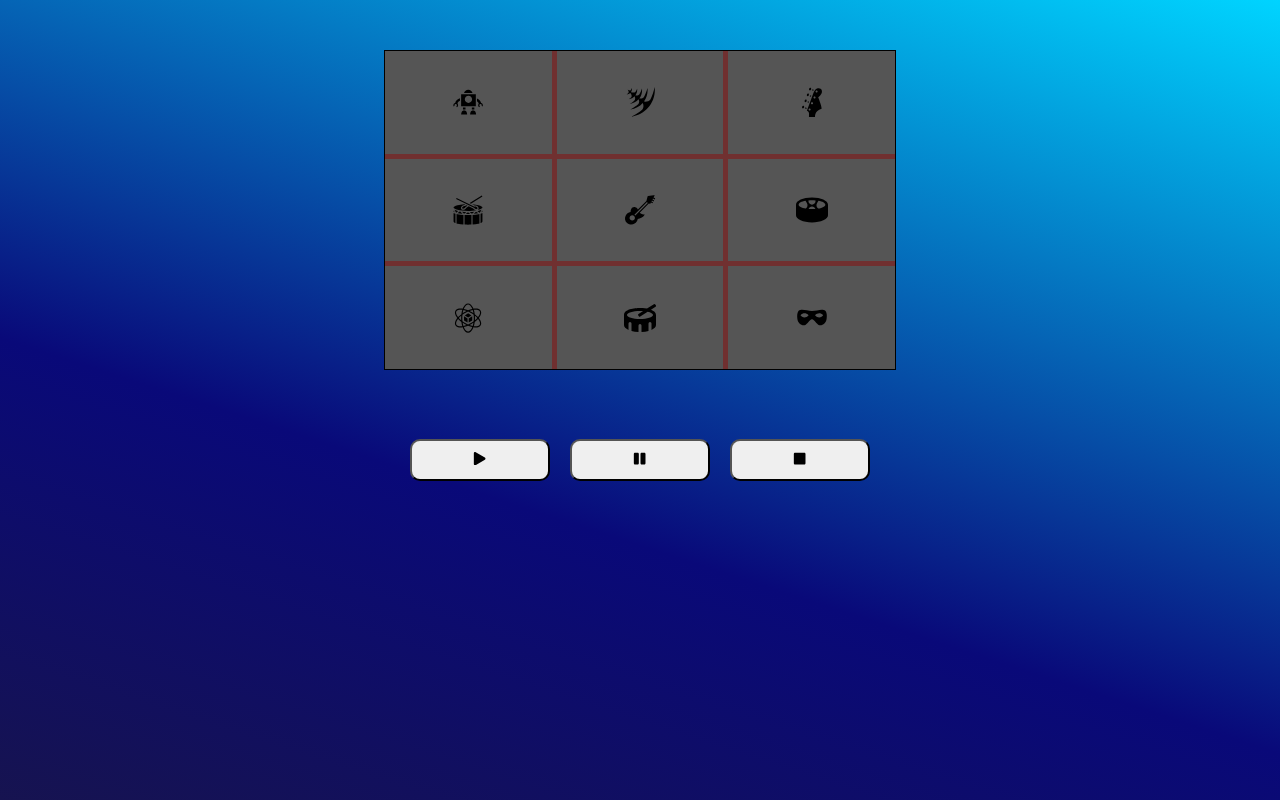
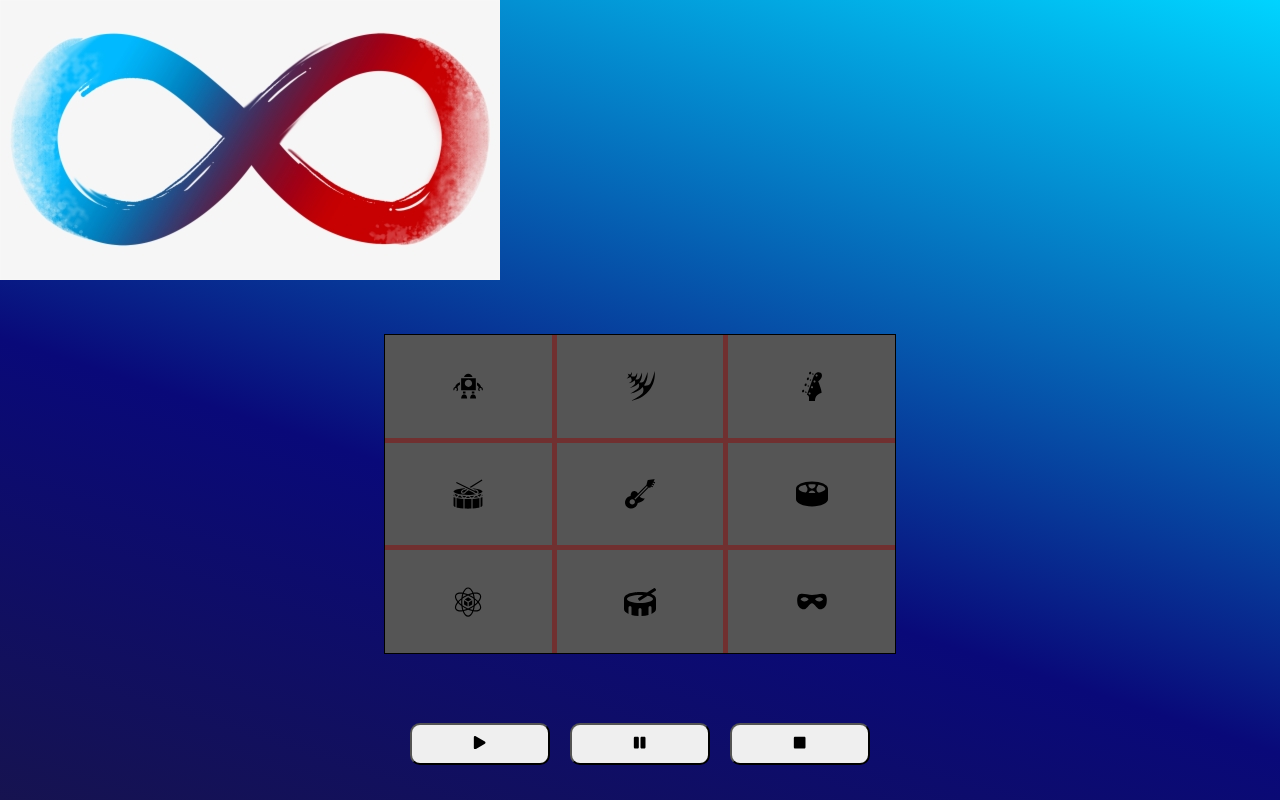
Before and after one commit to KanerA/loop-machine, a React (Create React App) app: page / in a window 1280 px wide. Built offline with nearby package versions, Linux system fonts and the light colour scheme.

Commit message:
add logo

```diff
--- a/public/index.html
+++ b/public/index.html
@@ -13,6 +13,7 @@
       user's mobile device or desktop. See https://developers.google.com/web/fundamentals/web-app-manifest/
     -->
     <link rel="manifest" href="%PUBLIC_URL%/manifest.json" />
+    <link rel = 'icon' href="./logo.png"/>
     <!--
       Notice the use of %PUBLIC_URL% in the tags above.
       It will be replaced with the URL of the `public` folder during the build.
--- a/src/App.js
+++ b/src/App.js
@@ -1,5 +1,6 @@
 import { useState, useEffect, createRef, useRef } from "react";
 import "./App.css";
+import logo from "./images/logo.png";
 import Pad from "./components/Pad";
 import audio from "./audio_loops/120_future_funk_beats_25.mp3"; //GiVintageRobot
 import audio2 from "./audio_loops/120_stutter_breakbeats_16.mp3"; //GiEchoRipples
@@ -124,6 +125,8 @@ function App() {
   }, [soundsRefs, audioList]);
 
   return (
+    <div className="site">
+      <img className="logo" src={logo} alt="looper-logo" />
       <div className="loopMachine" key="loopMachine">
         <div className="board" id="board" key="board">
           {queue.map((sound, i) => {
@@ -149,6 +152,7 @@ function App() {
           stopBoard={stopBoard}
         />
       </div>
+    </div>
   );
 }
 
```
Also changed, not shown: public/logo.png (added), src/images/logo.png (added). Lines whose indentation alone changed are shown as unchanged.
